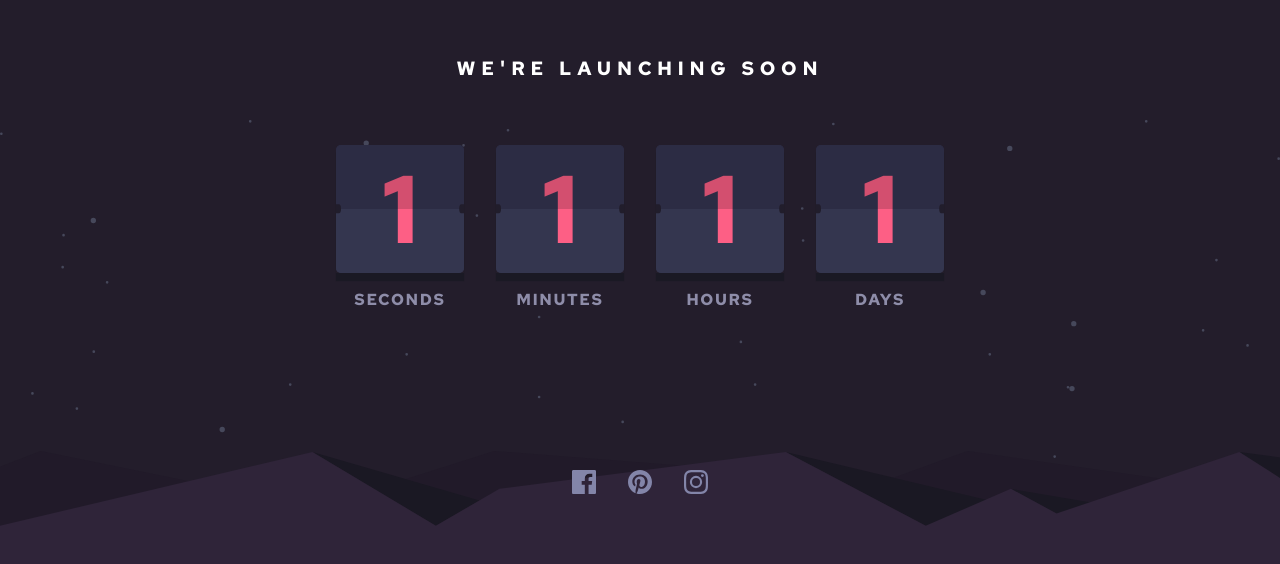
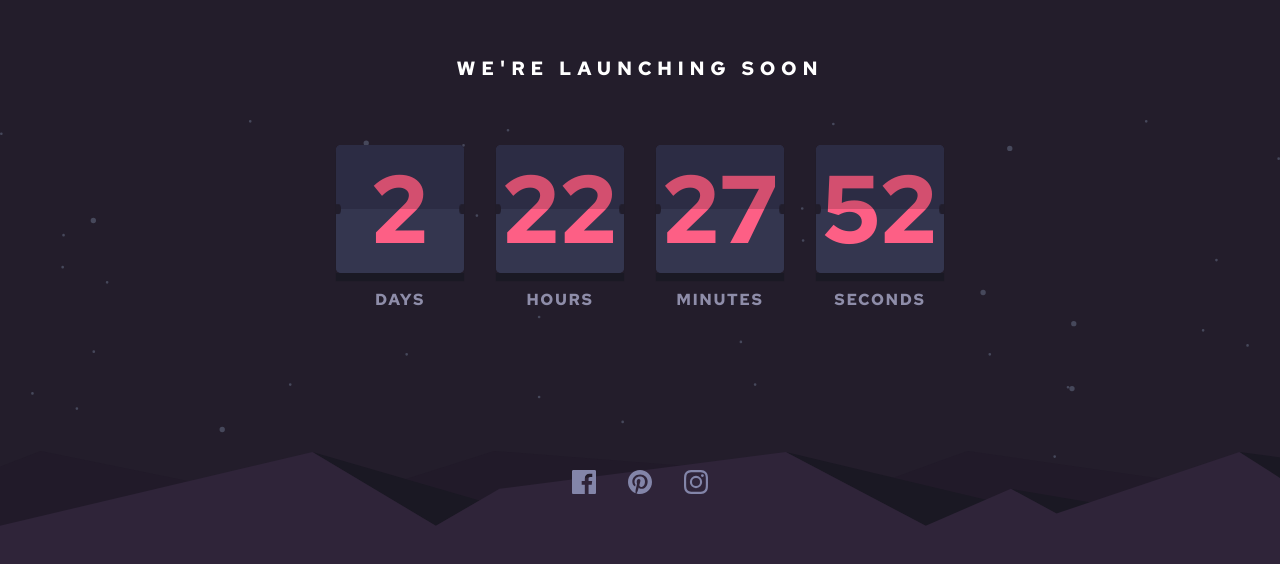
Before and after one commit to rodrisapiens/Launch-countdown-timer, a React (Create React App) app: page / in a window 1280 px wide. Shown: the part 174-738 px from the top of the page. Built offline with nearby package versions, Linux system fonts and the light colour scheme.

Commit message:
better animation, countDown working well. couldn´t figure out how to ccombine the two yet

```diff
--- a/src/App.js
+++ b/src/App.js
@@ -1,8 +1,54 @@
 import "./styles/app.css"
-import {ReactComponent as Facebook} from "./images/icon-facebook.svg"
-import {ReactComponent as Pinterest} from "./images/icon-pinterest.svg"
-import {ReactComponent as Instagram} from "./images/icon-instagram.svg"
+import { ReactComponent as Facebook } from "./images/icon-facebook.svg"
+import { ReactComponent as Pinterest } from "./images/icon-pinterest.svg"
+import { ReactComponent as Instagram } from "./images/icon-instagram.svg"
+import { useState, useEffect } from "react"
 function App() {
+  const [seconds, setSeconds] = useState(59);
+  const [minutes, setMinutes] = useState(59);
+  const [hours, setHours] = useState(23);
+  const [days, setDays] = useState(11);
+  const [on,setOn]=useState(true);
+  const[comparisonTime,setComparisonTime]=useState(Date.now())
+
+  /* useEffect(() => {
+    if (seconds === 0) {
+      setMinutes(minutes - 1);
+      setSeconds(59)
+    }
+  }, [seconds])
+  useEffect(() => {
+    if (minutes === 0) {
+      setHours(hours-1);
+      setMinutes(59);
+    }
+  }, [minutes]) */
+  const countDown=()=>
+  {
+    setOn(!on);
+    const countDate= new Date("feb 27, 2022 00:00:00").getTime();
+    const now= new Date().getTime()
+    const gap=countDate-now;
+    const seconds=1000;
+    const minutes=seconds*60;
+    const hours=minutes*60;
+    const days=hours*24;
+    setDays(Math.floor(gap/days));
+    setHours(Math.floor((gap%days)/hours));
+    setMinutes(Math.floor((gap%days)%hours/minutes))
+    setSeconds(Math.floor((gap%days)%hours%minutes/seconds))
+
+  };
+  /* useEffect(() => {
+    if (hours === 0) {
+      setDays(days- 1);
+      setHours(23)
+    }
+  }, [hours]) */
+
+  setInterval(countDown, 1000);
+
+
   return (
     <div className="app">
       <h1 className="title">WE'RE LAUNCHING SOON </h1>
@@ -14,12 +60,12 @@ function App() {
 
             <div className="top">
               <h1 className="numberTop">
-                1
+              {days}
               </h1>
             </div>
             <div className="bottom">
               <h1 className="numberBottom">
-                1
+              {days}
               </h1>
             </div>
             <div className="backTop">
@@ -30,7 +76,7 @@ function App() {
             </div>
           </div>
           <h4 className="secondsSubTitle">
-            SECONDS
+            DAYS
           </h4>
 
         </div>
@@ -41,46 +87,19 @@ function App() {
 
             <div className="top">
               <h1 className="numberTop">
-                1
+                {hours}
               </h1>
             </div>
             <div className="bottom">
               <h1 className="numberBottom">
-                1
+              {hours}
               </h1>
             </div>
             <div className="backTop">
-              <h1 className="backNumberTop">2</h1>
+              <h1 className="backNumberTop">{hours-1}</h1>
             </div>
             <div className="backBottom">
-              <h1 className="backNumberBottom">2</h1>
-            </div>
-          </div>
-          <h4 className="secondsSubTitle">
-            MINUTES
-          </h4>
-
-        </div>
-        <div className="seconds">
-          <div className="secondsCard">
-            <div className="semiDotLeft"></div>
-            <div className="semiDotRigth"></div>
-
-            <div className="top">
-              <h1 className="numberTop">
-                1
-              </h1>
-            </div>
-            <div className="bottom">
-              <h1 className="numberBottom">
-                1
-              </h1>
-            </div>
-            <div className="backTop">
-              <h1 className="backNumberTop">2</h1>
-            </div>
-            <div className="backBottom">
-              <h1 className="backNumberBottom">2</h1>
+              <h1 className="backNumberBottom">{hours-1}</h1>
             </div>
           </div>
           <h4 className="secondsSubTitle">
@@ -95,31 +114,58 @@ function App() {
 
             <div className="top">
               <h1 className="numberTop">
-                1
+                {minutes}
               </h1>
             </div>
             <div className="bottom">
               <h1 className="numberBottom">
-                1
+              {minutes}
               </h1>
             </div>
             <div className="backTop">
-              <h1 className="backNumberTop">2</h1>
+              <h1 className="backNumberTop">{minutes-1}</h1>
             </div>
             <div className="backBottom">
-              <h1 className="backNumberBottom">2</h1>
+              <h1 className="backNumberBottom">{minutes-1}</h1>
             </div>
           </div>
           <h4 className="secondsSubTitle">
-            DAYS
+            MINUTES
+          </h4>
+
+        </div>
+        <div className="seconds">
+          <div className="secondsCard">
+            <div className="semiDotLeft"></div>
+            <div className="semiDotRigth"></div>
+
+            <div className={"top"}>
+              <h1 className="numberTop">
+              {seconds}
+              </h1>
+            </div>
+            <div className="bottom">
+              <h1 className="numberBottom">
+              {seconds}
+              </h1>
+            </div>
+            <div className={"backTop"}>
+              <h1 className="backNumberTop">{seconds-2}</h1>
+            </div>
+            <div className={"backBottom"}>
+              <h1 className="backNumberBottom">{seconds-2}</h1>
+            </div>
+          </div>
+          <h4 className="secondsSubTitle">
+            SECONDS
           </h4>
 
         </div>
       </div>
       <div className="icons">
-        <Facebook className="facebook"/>
-        <Pinterest className="pinterest"/>
-        <Instagram className="instagram"/>
+        <Facebook className="facebook" />
+        <Pinterest className="pinterest" />
+        <Instagram className="instagram" />
 
 
       </div>
--- a/src/styles/app.css
+++ b/src/styles/app.css
@@ -47,7 +47,6 @@ body {
       grid-template-rows: 0% 0% 1fr 1fr;
   width: 8em;
   height: 8em;
-  overflow: hidden;
   -webkit-box-shadow: 0px 8px 1px #1a1924;
           box-shadow: 0px 8px 1px #1a1924;
   z-index: 2;
@@ -56,25 +55,74 @@ body {
           transform-style: preserve-3d;
 }
 
+.top {
+  background-color: #2c2c44;
+  border-radius: 5px 5px 0px 0px;
+  -webkit-backface-visibility: hidden;
+          backface-visibility: hidden;
+  position: absolute;
+  height: 50%;
+  width: 100%;
+  -ms-flex-item-align: start;
+      -ms-grid-row-align: start;
+      align-self: start;
+}
+
 .secondsCard:hover .top {
-  -webkit-transition: -webkit-transform 1s cubic-bezier(1, 1.8, 1, 2.19);
-  transition: -webkit-transform 1s cubic-bezier(1, 1.8, 1, 2.19);
-  transition: transform 1s cubic-bezier(1, 1.8, 1, 2.19);
-  transition: transform 1s cubic-bezier(1, 1.8, 1, 2.19), -webkit-transform 1s cubic-bezier(1, 1.8, 1, 2.19);
-  -webkit-transform: rotateX(180deg) translateY(-100%) scale(2);
-          transform: rotateX(180deg) translateY(-100%) scale(2);
+  -webkit-transform: rotateX(-180deg) scale(1.1);
+          transform: rotateX(-180deg) scale(1.1);
+  -webkit-transition: -webkit-transform 0.7s cubic-bezier(1, 1, 1, 1.66);
+  transition: -webkit-transform 0.7s cubic-bezier(1, 1, 1, 1.66);
+  transition: transform 0.7s cubic-bezier(1, 1, 1, 1.66);
+  transition: transform 0.7s cubic-bezier(1, 1, 1, 1.66), -webkit-transform 0.7s cubic-bezier(1, 1, 1, 1.66);
+  z-index: 3;
+  -webkit-transform-origin: bottom;
+          transform-origin: bottom;
+}
+
+.backTop {
+  background-color: #34364f;
+  border-radius: 5px 5px 5px 5px;
+  overflow: hidden;
+  position: absolute;
+  height: 50%;
+  width: 100%;
+  z-index: -1;
+  -ms-flex-item-align: start;
+      -ms-grid-row-align: start;
+      align-self: start;
 }
 
 .secondsCard:hover .backTop {
+  background-color: #2c2c44;
+  -webkit-transition: all 1s ease-in-out;
+  transition: all 1s ease-in-out;
+}
+
+.secondsCard:hover .backtop {
   z-index: 2;
-  -webkit-transition: all 1s;
-  transition: all 1s;
+  background-color: #2c2c44;
+  -webkit-transition: all 0.7s cubic-bezier(1, 1, 1, 1.66);
+  transition: all 0.7s cubic-bezier(1, 1, 1, 1.66);
+}
+
+.backBottom {
+  background-color: #34364f;
+  border-radius: 5px 5px 5px 5px;
+  overflow: hidden;
+  position: absolute;
+  height: 50%;
+  width: 100%;
+  -ms-flex-item-align: end;
+      -ms-grid-row-align: end;
+      align-self: end;
 }
 
 .secondsCard:hover .backBottom {
-  z-index: 2;
-  -webkit-transition: all 1s;
-  transition: all 1s;
+  -webkit-transition: all 1s ease-out .3s;
+  transition: all 1s ease-out .3s;
+  -webkit-transform: translateZ(1px);
+          transform: translateZ(1px);
 }
 
 .semiDotLeft {
@@ -82,8 +130,8 @@ body {
   width: 0.3em;
   height: 0.6em;
   background-color: #211d2b;
-  -webkit-transform: translatey(3.7em);
-          transform: translatey(3.7em);
+  -webkit-transform: translatey(3.7em) translatez(2px);
+          transform: translatey(3.7em) translatez(2px);
   position: relative;
   border-radius: 0% 75% 75% 0%;
 }
@@ -93,26 +141,10 @@ body {
   width: 0.3em;
   height: 0.6em;
   background-color: #211d2b;
-  -webkit-transform: translate(7.7em, 3.7em);
-          transform: translate(7.7em, 3.7em);
+  -webkit-transform: translate(7.7em, 3.7em) translatez(2px);
+          transform: translate(7.7em, 3.7em) translatez(2px);
   position: relative;
   border-radius: 75% 0% 0% 75%;
-}
-
-.top {
-  background-color: #2c2c44;
-  border-radius: 5px 5px 0px 0px;
-  overflow: hidden;
-  -webkit-backface-visibility: hidden;
-          backface-visibility: hidden;
-  height: 4em;
-  position: absolute;
-  height: 50%;
-  width: 100%;
-  -ms-flex-item-align: start;
-      -ms-grid-row-align: start;
-      align-self: start;
-  z-index: 1;
 }
 
 .numberTop {
@@ -149,55 +181,10 @@ body {
   text-align: center;
 }
 
-.topHiden {
-  background-color: #2c2c44;
-  border-radius: 5px 5px 0px 0px;
-}
-
-/* .back {
-    background-color: #2c2c44;
-    border-radius: 5px 5px 5px 5px;
-    overflow: hidden;
-    position: absolute;
-    height: 100%;
-    width: 100%;
-    z-index: -1;
-}
-.backNumber {
-    color: #d34f6f;
-    font-size: 6em;
-    text-align: center;
-} */
-.backTop {
-  background-color: #2c2c44;
-  border-radius: 5px 5px 5px 5px;
-  overflow: hidden;
-  position: absolute;
-  height: 50%;
-  width: 100%;
-  z-index: -1;
-  -ms-flex-item-align: start;
-      -ms-grid-row-align: start;
-      align-self: start;
-}
-
 .backNumberTop {
   color: #d34f6f;
   font-size: 6em;
   text-align: center;
-}
-
-.backBottom {
-  background-color: #34364f;
-  border-radius: 5px 5px 5px 5px;
-  overflow: hidden;
-  position: absolute;
-  height: 50%;
-  width: 100%;
-  z-index: -1;
-  -ms-flex-item-align: end;
-      -ms-grid-row-align: end;
-      align-self: end;
 }
 
 .backNumberBottom {
--- a/src/styles/app.scss
+++ b/src/styles/app.scss
@@ -36,24 +36,69 @@ body {
     grid-template-rows: 0% 0% 1fr 1fr;
     width: 8em;
     height: 8em;
-    overflow: hidden;
     box-shadow: 0px 8px 1px #1a1924;
     z-index: 2;
     position: relative;
     transform-style: preserve-3d;
 }
+.top {
+    background-color: #2c2c44;
+    border-radius: 5px 5px 0px 0px;
+
+     backface-visibility: hidden;
+
+    position: absolute;
+    height: 50%;
+    width: 100%;
+    align-self: start;
+
+}
 .secondsCard:hover .top {
-    transition: transform 1s cubic-bezier(1,1.8,1,2.19);
-    transform: rotateX(180deg) translateY(-100%) scale(2);
+
+
+    transform: rotateX(-180deg)scale(1.1);
+transition: transform 0.7s cubic-bezier(1, 1, 1, 1.66);
+z-index: 3;
+transform-origin: bottom;
+
 }
-.secondsCard:hover .backTop {
+.backTop
+{
+    background-color: #34364f;
+    border-radius: 5px 5px 5px 5px;
+    overflow: hidden;
+    position: absolute;
+    height: 50%;
+    width: 100%;
+    z-index: -1;
+    align-self: start;
+}
+.secondsCard:hover .backTop
+{
+    background-color:#2c2c44;
+    transition: all 1s ease-in-out;
+}
+.secondsCard:hover .backtop {
     z-index: 2;
-    transition: all 1s;
+    background-color: #2c2c44;
+    transition: all .7s cubic-bezier(1,1,1,1.66);
+}
+.backBottom
+{
+    background-color: #34364f;
+    border-radius: 5px 5px 5px 5px;
+    overflow: hidden;
+    position: absolute;
+    height: 50%;
+    width: 100%;
+    align-self: end;
+
 }
 .secondsCard:hover .backBottom
 {
-    z-index: 2;
-    transition: all 1s;
+transition:  all 1s ease-out .3s;
+transform: translateZ(1px);
+
 }
 
 .semiDotLeft {
@@ -61,7 +106,7 @@ body {
     width: 0.3em;
     height: 0.6em;
     background-color: #211d2b;
-    transform: translatey(3.7em);
+    transform: translatey(3.7em)translatez(2px);
     position: relative;
     border-radius: 0% 75% 75% 0%;
 }
@@ -70,21 +115,9 @@ body {
     width: 0.3em;
     height: 0.6em;
     background-color: #211d2b;
-    transform: translate(7.7em, 3.7em);
+    transform: translate(7.7em, 3.7em)translatez(2px);
     position: relative;
     border-radius: 75% 0% 0% 75%;
-}
-.top {
-    background-color: #2c2c44;
-    border-radius: 5px 5px 0px 0px;
-    overflow: hidden;
-    backface-visibility: hidden;
-    height: 4em;
-    position: absolute;
-    height: 50%;
-    width: 100%;
-    align-self: start;
-    z-index: 1;
 }
 .numberTop {
     color: #d34f6f;
@@ -113,51 +146,11 @@ body {
     letter-spacing: 0.1em;
     text-align: center;
 }
-.topHiden {
-    background-color: #2c2c44;
-    border-radius: 5px 5px 0px 0px;
-}
-/* .back {
-    background-color: #2c2c44;
-    border-radius: 5px 5px 5px 5px;
-    overflow: hidden;
-    position: absolute;
-    height: 100%;
-    width: 100%;
-    z-index: -1;
-}
-.backNumber {
-    color: #d34f6f;
-    font-size: 6em;
-    text-align: center;
-} */
-.backTop
-{
-    background-color: #2c2c44;
-    border-radius: 5px 5px 5px 5px;
-    overflow: hidden;
-    position: absolute;
-    height: 50%;
-    width: 100%;
-    z-index: -1;
-    align-self: start;
-}
 .backNumberTop
 {
     color: #d34f6f;
     font-size: 6em;
     text-align: center;
-}
-.backBottom
-{
-    background-color: #34364f;
-    border-radius: 5px 5px 5px 5px;
-    overflow: hidden;
-    position: absolute;
-    height: 50%;
-    width: 100%;
-    z-index: -1;
-    align-self: end;
 }
 .backNumberBottom
 {
```
Also changed, not shown: 1 other file (tests, documents, lock files or other folders).
